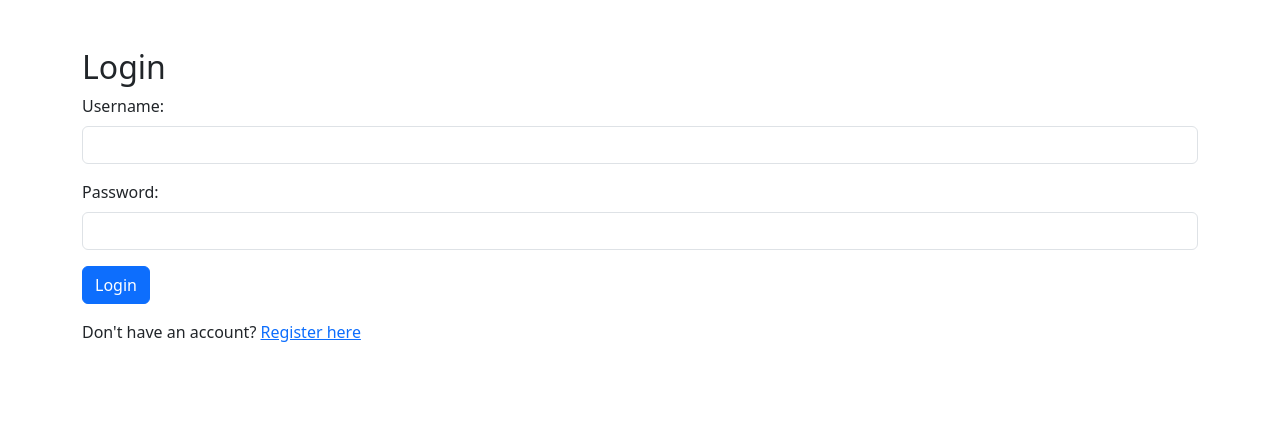
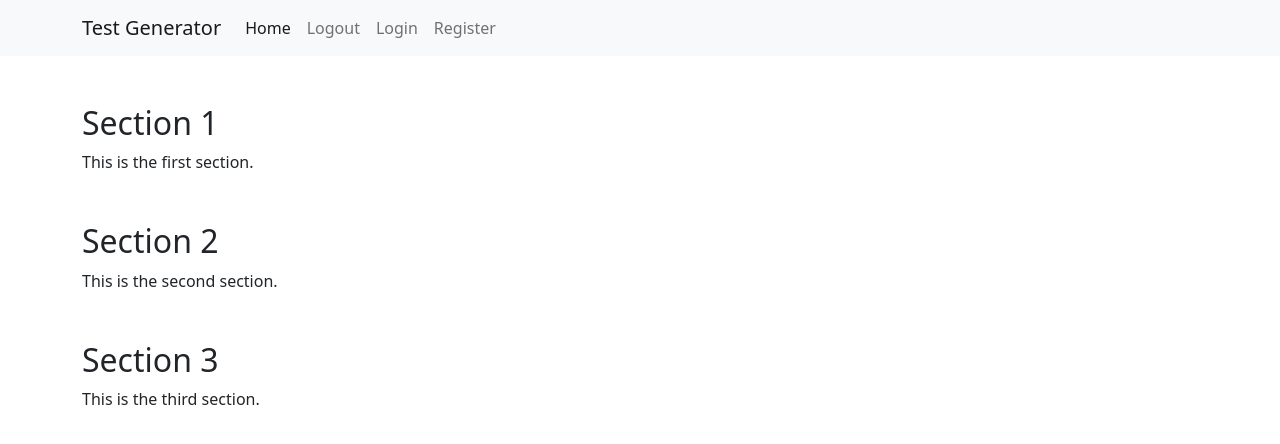
Before and after one commit to TihomirGalov/tester, a PHP site: page / in a window 1280 px wide. Shown: the top 444 px of the page. Run offline with PHP 8.4, Linux system fonts and the light colour scheme.

Commit message:
Add index page

```diff
--- a/index.html
+++ b/index.html
@@ -3,24 +3,55 @@
 <head>
     <meta charset="UTF-8">
     <meta name="viewport" content="width=device-width, initial-scale=1.0">
-    <title>Login</title>
-    <link href="https://cdn.jsdelivr.net/npm/bootstrap@5.3.3-alpha1/dist/css/bootstrap.min.css" rel="stylesheet">
+    <title>Test Generator</title>
+    <link href="https://cdn.jsdelivr.net/npm/bootstrap@5.0.0-beta3/dist/css/bootstrap.min.css" rel="stylesheet">
 </head>
 <body>
-<div class="container">
-    <h2 class="mt-5">Login</h2>
-    <form action="login.php" method="post">
-        <div class="mb-3">
-            <label for="username" class="form-label">Username:</label>
-            <input type="text" class="form-control" id="username" name="username">
+
+<nav class="navbar navbar-expand-lg navbar-light bg-light">
+    <div class="container">
+        <a class="navbar-brand" href="index.html">Test Generator</a>
+        <button class="navbar-toggler" type="button" data-bs-toggle="collapse" data-bs-target="#navbarNav" aria-controls="navbarNav" aria-expanded="false" aria-label="Toggle navigation">
+            <span class="navbar-toggler-icon"></span>
+        </button>
+        <div class="collapse navbar-collapse" id="navbarNav">
+            <ul class="navbar-nav">
+                <li class="nav-item">
+                    <a class="nav-link active" aria-current="page" href="index.html">Home</a>
+                </li>
+                <?php if(isset($_SESSION['loggedin']) && $_SESSION['loggedin'] === true) : ?>
+                    <li class="nav-item">
+                        <a class="nav-link" href="logout.php">Logout</a>
+                    </li>
+                <?php else : ?>
+                    <li class="nav-item">
+                        <a class="nav-link" href="login.html">Login</a>
+                    </li>
+                    <li class="nav-item">
+                        <a class="nav-link" href="register.html">Register</a>
+                    </li>
+                <?php endif; ?>
+            </ul>
         </div>
-        <div class="mb-3">
-            <label for="password" class="form-label">Password:</label>
-            <input type="password" class="form-control" id="password" name="password">
-        </div>
-        <button type="submit" class="btn btn-primary">Login</button>
-    </form>
-    <p class="mt-3">Don't have an account? <a href="register.html">Register here</a></p>
+    </div>
+</nav>
+
+<div class="container mt-5">
+    <h2>Section 1</h2>
+    <p>This is the first section.</p>
 </div>
+
+<div class="container mt-5">
+    <h2>Section 2</h2>
+    <p>This is the second section.</p>
+</div>
+
+<div class="container mt-5">
+    <h2>Section 3</h2>
+    <p>This is the third section.</p>
+</div>
+
+<script src="https://cdn.jsdelivr.net/npm/@popperjs/core@2.9.2/dist/umd/popper.min.js"></script>
+<script src="https://cdn.jsdelivr.net/npm/bootstrap@5.0.0-beta3/dist/js/bootstrap.min.js"></script>
 </body>
 </html>
```
Also changed, not shown: login.html (added, +26 -0 lines), login.php (+5 -6 lines), logout.php (added, +14 -0 lines), register.html (+30 -2 lines), registration.php (+10 -11 lines).
